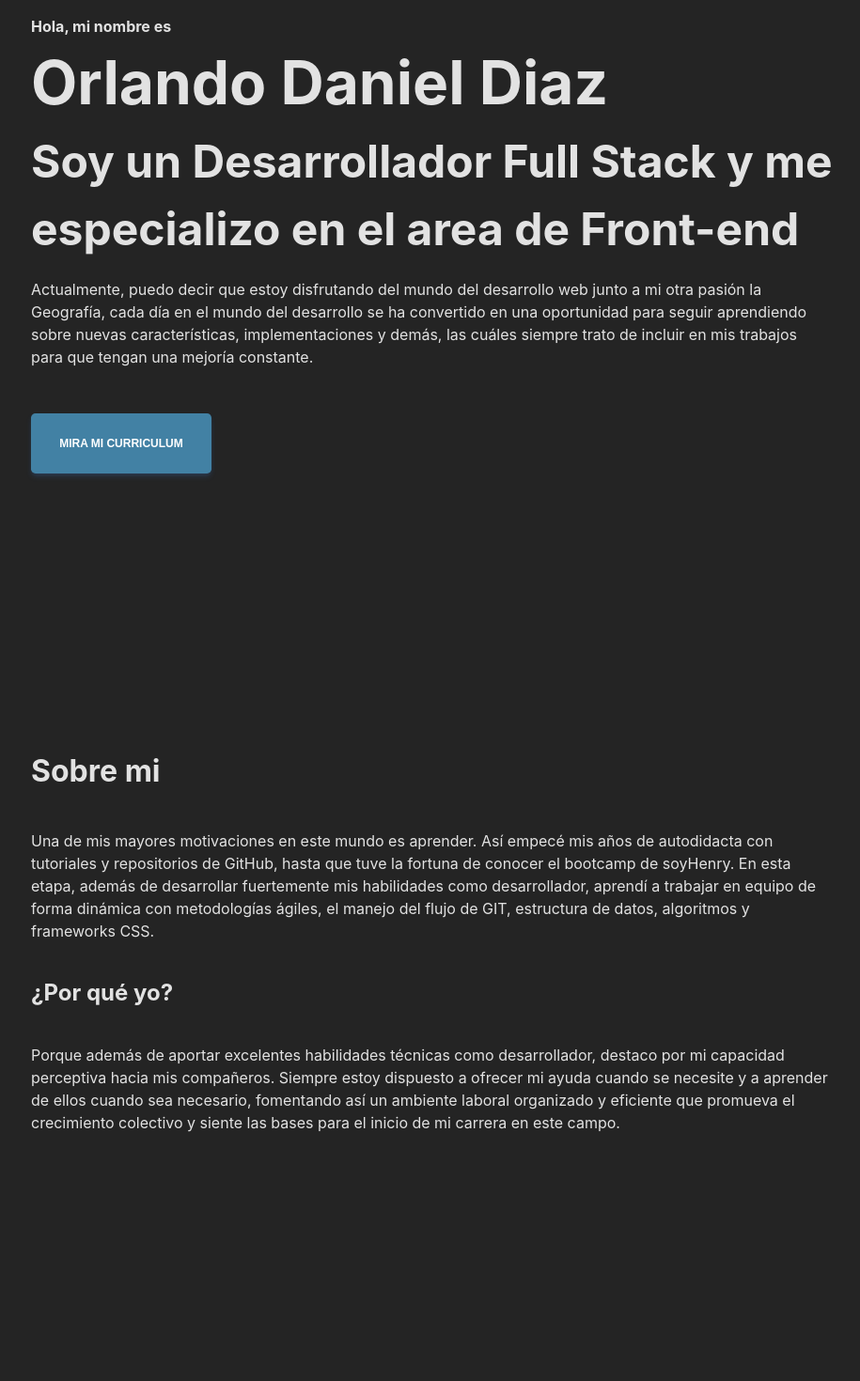
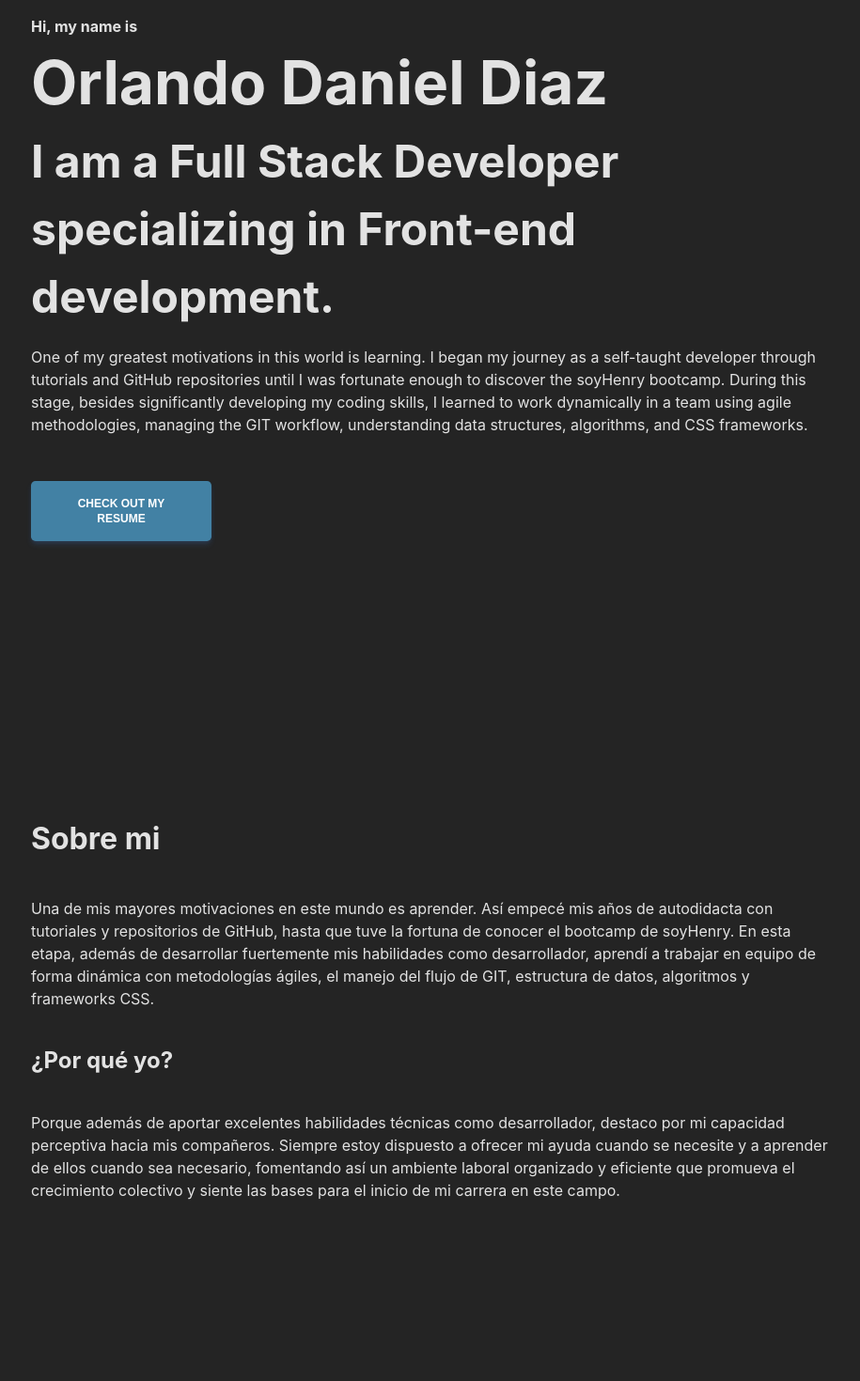
Before and after one commit to DielanZH/portfolio, a React (Vite) app: page / in a window 1280 px wide. Shown: the part 80-1550 px from the top of the page at 94% size, without its empty margins (111-1026 px from the left). Built offline with nearby package versions, Linux system fonts and the light colour scheme.

Commit message:
feature/NavBar and ES-ENG

```diff
--- a/src/App.jsx
+++ b/src/App.jsx
@@ -5,18 +5,29 @@ import Skills from './components/skills/skills';
 import styles from './App.module.css'
 import Contact from './components/contact/contact';
 import NavBar from './components/navbar/navbar';
+import { useState } from 'react';
 
 
 function App() {
+
+  const [translated, setTranslated] = useState(false);
+
   return (
     <>
-      <NavBar />
-      <div className={styles.content}>
-        <Resume />
-        <About />
+      <NavBar
+        translated={translated}
+        setTranslated={setTranslated}
+      />
+      <div id='home' className={styles.content}>
+        <Resume
+          translated={translated} />
+        <About
+          translated={translated} />
         <Skills />
-        <Projects />
-        <Contact />
+        <Projects
+          translated={translated} />
+        <Contact
+          translated={translated} />
       </div>
 
     </>
--- a/src/components/about/about.jsx
+++ b/src/components/about/about.jsx
@@ -2,7 +2,7 @@ import styles from './about.module.css'
 
 export default function About() {
     return (
-        <div className={styles.aboutContainer}>
+        <div id='about' className={styles.aboutContainer}>
             <h1>
                 Sobre mi
             </h1>
--- a/src/components/about/about.module.css
+++ b/src/components/about/about.module.css
@@ -1,6 +1,7 @@
 .aboutContainer {
     display: grid;
     width: 60rem;
+    margin-top: 17rem;
 }
 
 .about1 {
--- a/src/components/contact/contact.jsx
+++ b/src/components/contact/contact.jsx
@@ -4,7 +4,7 @@ import styles from './contact.module.css'
 function Contact() {
 
     return (
-        <div className={styles.Contact_Container}>
+        <div id='contact' className={styles.Contact_Container}>
             <form className={styles.formContainer} action="https://getform.io/f/61b7fd54-2676-48d3-8797-14444bd40c80" method="POST">
                 <input className={styles.name} type="text" name="name" placeholder='Nombre'/>
                 <input className={styles.email} type="email" name="email" placeholder='Correo electrónico' />
--- a/src/components/navbar/navBar.jsx
+++ b/src/components/navbar/navBar.jsx
@@ -1,6 +1,7 @@
-import styles from './navBar.module.css'
+import styles from './navBar.module.css';
+import PropTypes from 'prop-types';
 
-function NavBar() {
+function NavBar({ setTranslated, translated }) {
 
     let prevScroll = window.pageYOffset;
 
@@ -15,26 +16,52 @@ function NavBar() {
         prevScroll = currScroll;
     }
 
+    const scrollToTop = () => {
+        window.scrollTo({
+            top: 0,
+            behavior: 'smooth'
+        });
+    };
+
+    const scrollToSection = (sectionId, offset) => {
+        const section = document.getElementById(sectionId);
+
+        const posTop = section.offsetTop - offset;
+
+        section.scrollIntoView({
+
+            top: posTop,
+            behavior: 'smooth'
+        });
+    };
+
     return (
         <>
             <div className={styles.Container}>
 
                 <div className={styles.boldNav}>
-                <p>HOME</p>
-                <p>ABOUT</p>
-                <p>SKILLS</p>
-                <p>PROJECTS</p>
-                <p>CONTACT</p>
+                    <p onClick={scrollToTop}>HOME</p>
+                    <p onClick={() => scrollToSection('about', 20)}>ABOUT</p>
+                    <p onClick={() => scrollToSection('skills', 20)}>SKILLS</p>
+                    <p onClick={() => scrollToSection('projects', 20)}>PROJECTS</p>
+                    <p onClick={() => scrollToSection('contact')}>CONTACT</p>
                 </div>
 
                 <div className={styles.lightNav}>
                     <p>LN</p>
-                    <p>ES</p>
-                    <p>EN</p>
+
+                    <button onClick={() => setTranslated(!translated)}>
+                        {translated ? 'ES' : 'ENG'}
+                    </button>
                 </div>
             </div>
         </>
     )
 }
 
+NavBar.propTypes = {
+    setTranslated: PropTypes.func,
+    translated: PropTypes.func
+}
+
 export default NavBar
--- a/src/components/projects/projects.jsx
+++ b/src/components/projects/projects.jsx
@@ -3,7 +3,7 @@ import styles from './projects.module.css'
 function Projects() {
     return (
 
-        <div className={styles.projectsContainer}>
+        <div id='projects' className={styles.projectsContainer}>
             <h1>Proyectos</h1>
 
                 <h2 className={styles.projectTittle}> App de recetas</h2>
--- a/src/components/resume/resume.jsx
+++ b/src/components/resume/resume.jsx
@@ -1,27 +1,27 @@
 import styles from './resume.module.css'
 
-export default function Resume() {
+export default function Resume({ translated }) {
     return (
         <div className={styles.resumeContainer}>
             <h3 className={styles.presentation}>
-                Hola, mi nombre es
+                {translated ? 'Hola, mi nombre es' : 'Hi, my name is'}
             </h3>
             <h1 className={styles.name}>
                 Orlando Daniel Diaz
             </h1>
             <h2 className={styles.presentation2}>
-                Soy un Desarrollador Full Stack y me especializo en el area de Front-end
+                {translated ? 'Soy un Desarrollador Full Stack y me especializo en el area de Front-end' :
+                    'I am a Full Stack Developer specializing in Front-end development.'}
             </h2>
 
             <p className={styles.presentation3}>
-                Actualmente, puedo decir que estoy disfrutando del mundo del desarrollo web junto a mi otra pasión la Geografía,
-                cada día en el mundo del desarrollo se ha convertido en una oportunidad para
-                seguir aprendiendo sobre nuevas características, implementaciones y demás,
-                las cuáles siempre trato de incluir en mis trabajos para que tengan una mejoría constante.
+                {translated ? 'Una de mis mayores motivaciones en este mundo es aprender. Así empecé mis años de autodidacta con tutoriales y repositorios de GitHub, hasta que tuve la fortuna de conocer el bootcamp de soyHenry. En esta etapa, además de desarrollar fuertemente mis habilidades como desarrollador, aprendí a trabajar en equipo de forma dinámica con metodologías ágiles, el manejo del flujo de GIT, estructura de datos, algoritmos y frameworks CSS.' :
+                    "One of my greatest motivations in this world is learning. I began my journey as a self-taught developer through tutorials and GitHub repositories until I was fortunate enough to discover the soyHenry bootcamp. During this stage, besides significantly developing my coding skills, I learned to work dynamically in a team using agile methodologies, managing the GIT workflow, understanding data structures, algorithms, and CSS frameworks."
+                }
             </p>
 
             <button className={styles.CVButton}>
-                Mira mi curriculum
+                {translated ? 'Mira mi curriculum' : 'Check out my resume'}
             </button>
 
         </div>
--- a/src/components/resume/resume.module.css
+++ b/src/components/resume/resume.module.css
@@ -31,7 +31,6 @@
     height:4rem ;
     width: 12rem;
     margin-top: 2rem;
-    margin-bottom: 17rem;
     border: none;
     padding: 0.75rem 1.5rem;
     background-color: #4281a4;
--- a/src/components/skills/skills.jsx
+++ b/src/components/skills/skills.jsx
@@ -1,7 +1,7 @@
 import styles from './skills.module.css'
 function Skills() {
     return (
-        <div className={styles.skillsContainer}>
+        <div id='skills' className={styles.skillsContainer}>
             <h1>
                 Habilidades
             </h1>
```
